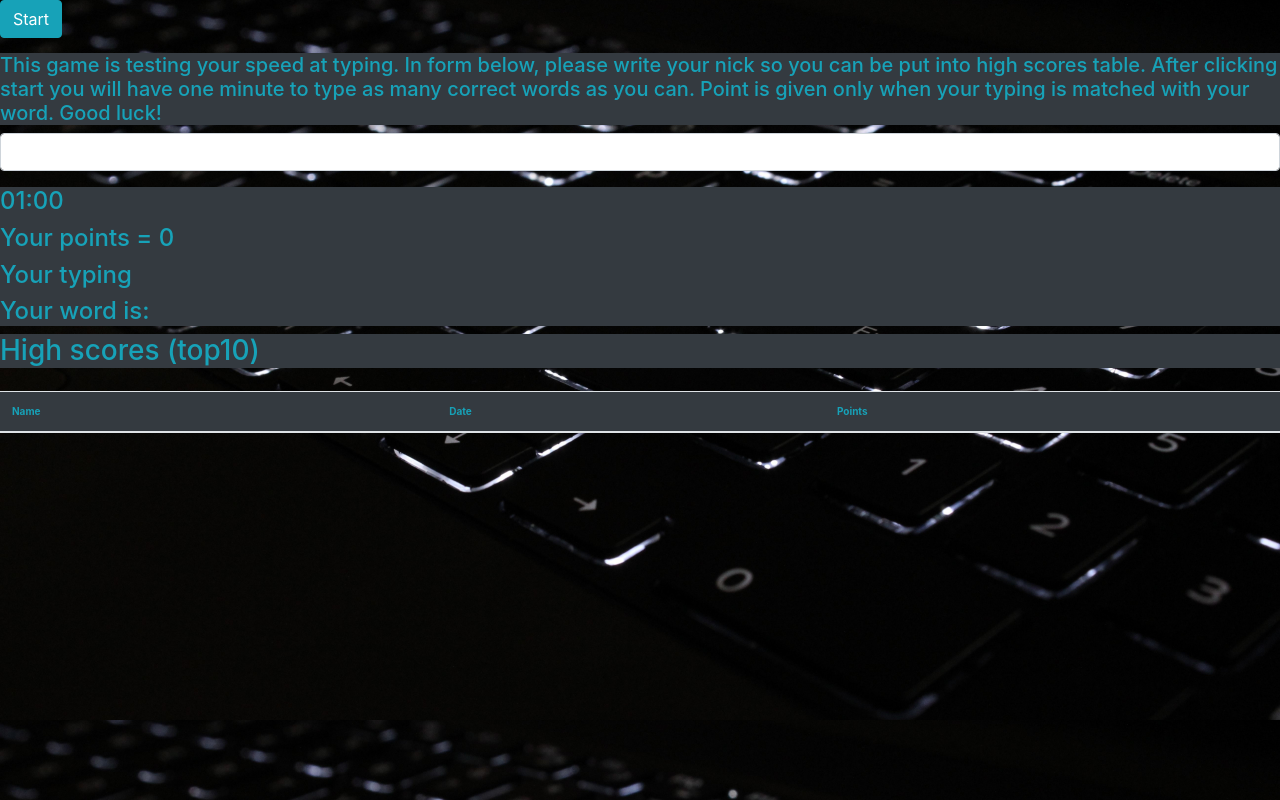
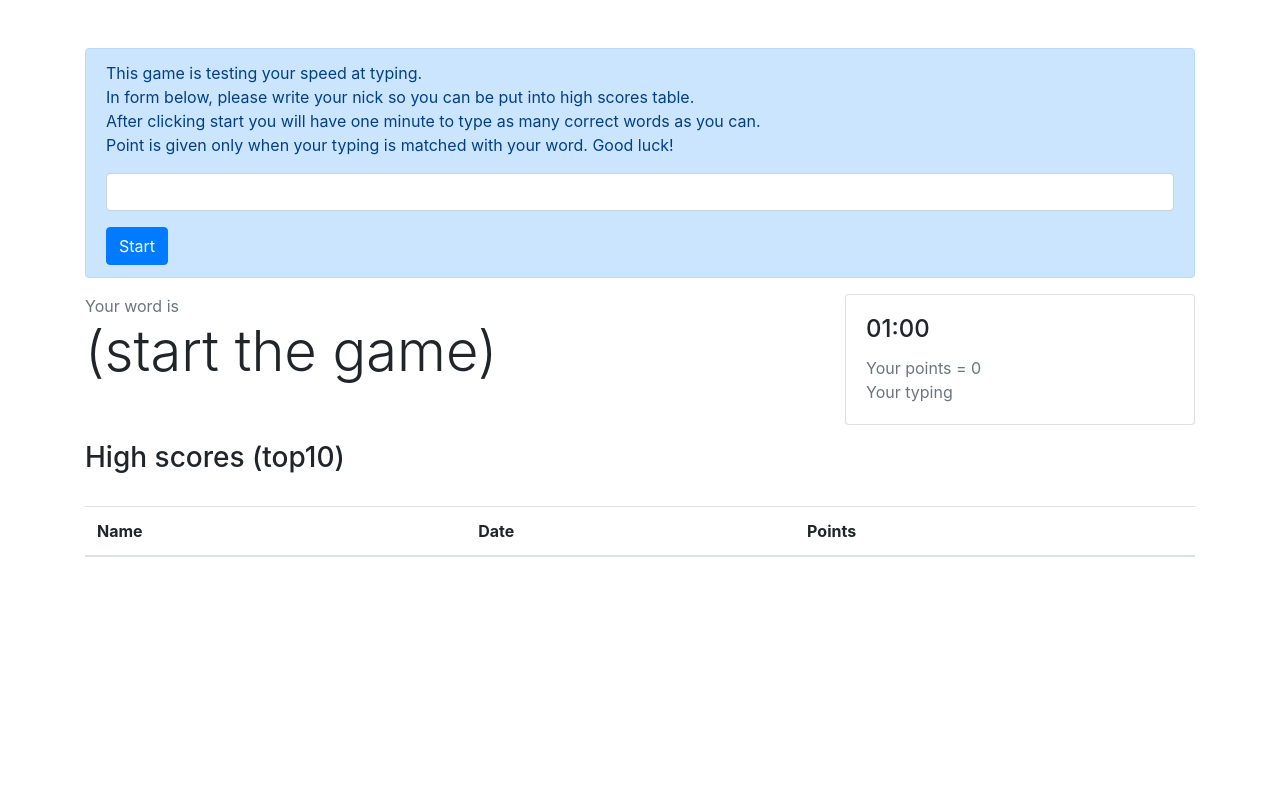
Before and after one commit to CptGrave/Key-Sequence-Challenge, a plain HTML site: page index.html in a window 1280 px wide. Drawn offline with nearby package versions, Linux system fonts and the light colour scheme.

Commit message:
Add styles

```diff
--- a/index.html
+++ b/index.html
@@ -13,44 +13,66 @@
   <body>
     <audio id = "audio" src = "pointplus.wav"></audio>
 
-    <button id="start" type="button" class="btn btn-info">Start</button>
+    <br><br>
 
-    <br><br>
-    <h5 id="info" class="text-info bg-dark">This game is testing your speed at typing. In form below, please write your nick so you can be put into high scores table. After clicking start you will have one minute to type as many correct words as you can. Point is given only when your typing is matched with your word. Good luck!<h5>
+    <div class="container">
+      <div id="info" class="alert alert-primary" role="alert">
+        <p>
+          This game is testing your speed at typing. <br/>
+          In form below, please write your nick so you can be put into high scores table. <br/>
+          After clicking start you will have one minute to type as many correct words as you can. <br/>
+          Point is given only when your typing is matched with your word. Good luck!
+        </p>
+
         <form>
           <div class="mb-3" data-template="playerName">
             <input id="playerName" type="text" class="form-control">
           </div>
+
+          <button id="start" type="button" class="btn btn-primary">Start</button>
         </form>
-    <div class="text-info bg-dark">
-    <h4 id="yourTime" >01:00</h4>
-
-    <h4 id="points" >Your points = 0</h4>
-
-    <h4 id="typing" >Your typing</h4>
-
-    <h4 id="yourWord">Your word is: </h4>
       </div>
 
-    <h3 class="text-info bg-dark">High scores (top10)</h3>
+      <div class="row">
+        <div class="col-8">
+          <div>
+            <div class="text-secondary">Your word is</div>
+            <div class="display-4" id="yourWord">(start the game)</div>
+          </div>
+        </div>
+
+        <div class="col-4">
+          <div class="card mb-3">
+            <div class="card-body">
+              <h4 class="card-title" id="yourTime" >01:00</h4>
+              <div class="card-text">
+                <div class="text-secondary" id="points" >Your points = 0</div>
+                <div class="text-secondary" id="typing" >Your typing</div>
+              </div>
+            </div>
+          </div>
+        </div>
+      </div>
+
+      <h3 class="">High scores (top10)</h3>
       <br>
       <table id="highScores" class="table">
         <thead>
           <tr>
-          <th class="text-info bg-dark">Name</th>
-          <th class="text-info bg-dark">Date</th>
-          <th class="text-info bg-dark">Points</th>
+            <th class="">Name</th>
+            <th class="">Date</th>
+            <th class="">Points</th>
           </tr>
         </thead>
 
         <tbody>
         </tbody>
       </table>
+    </div>
 
     <script src = script.js></script>
     <script src="https://code.jquery.com/jquery-3.2.1.slim.min.js" integrity="sha384-KJ3o2DKtIkvYIK3UENzmM7KCkRr/rE9/Qpg6aAZGJwFDMVNA/GpGFF93hXpG5KkN" crossorigin="anonymous"></script>
     <script src="https://cdn.jsdelivr.net/npm/popper.js@1.12.9/dist/umd/popper.min.js" integrity="sha384-ApNbgh9B+Y1QKtv3Rn7W3mgPxhU9K/ScQsAP7hUibX39j7fakFPskvXusvfa0b4Q" crossorigin="anonymous"></script>
     <script src="https://cdn.jsdelivr.net/npm/bootstrap@4.0.0/dist/js/bootstrap.min.js" integrity="sha384-JZR6Spejh4U02d8jOt6vLEHfe/JQGiRRSQQxSfFWpi1MquVdAyjUar5+76PVCmYl" crossorigin="anonymous"></script>
-
   </body>
 </html>
--- a/script.js
+++ b/script.js
@@ -35,13 +35,13 @@ window.addEventListener('keyup', (e) => {
       audio.play();
     }
     typing.textContent = "Your typing " + "[" + pressed + " ]";
-    word.textContent = "Your word is: " + yourWord;
+    word.textContent = yourWord;
   }
 });
 
 // Game start
 function gameStart() {
-  word.textContent = "Your word is: " + yourWord;
+  word.textContent = yourWord;
 
   if (gameStarted === false ) {
     timeStart();
@@ -94,7 +94,7 @@ function timeStart () {
 // Game end
 function gameStop() {
   gameStarted = false;
-  word.textContent = "Your word is: ";
+  // word.textContent = "Your word is: ";
   document.querySelector("#points").textContent = "Your points = ";
   addHighScore({ name: playerName, points });
   renderHighScores();
--- a/style.css
+++ b/style.css
@@ -2,8 +2,8 @@
 
 body {
 
-    font-size: 10px;
-    background: url('./background.jpg');
+    /* font-size: 10px; */
+    /* background: url('./background.jpg'); */
     background-size: cover;
 
 }
```
Lines whose indentation alone changed are shown as unchanged.
